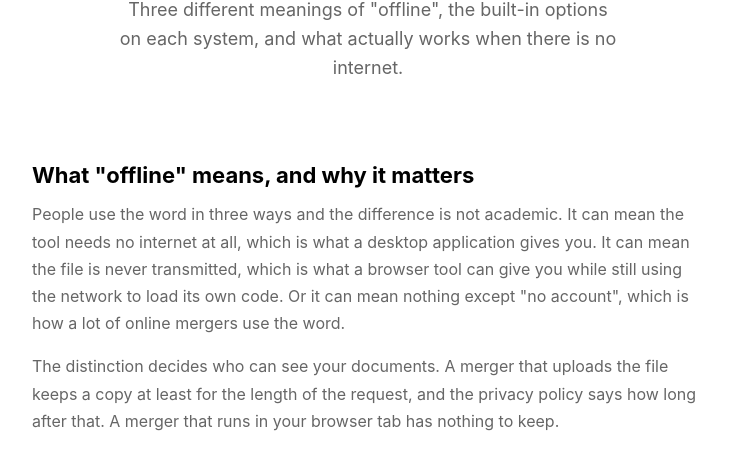
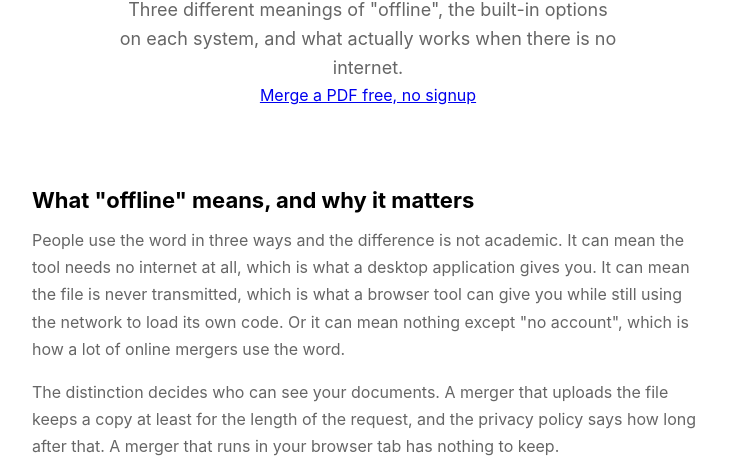
Before and after one commit to makszoom/pdf-merge, a plain HTML site: page merge-pdf-offline.html in a window 1280 px wide. Shown: the part 311-781 px from the top of the page, without its empty margins (272-1007 px from the left). Drawn offline with Linux system fonts and the light colour scheme.

Commit message:
seo: merge-pdf-offline.html

```diff
--- a/merge-pdf-offline.html
+++ b/merge-pdf-offline.html
@@ -95,6 +95,7 @@
         <section class="hero">
             <h1>Merge PDF Offline<br><span class="highlight">Without Sending the File Anywhere</span></h1>
             <p class="subtitle">Three different meanings of "offline", the built-in options on each system, and what actually works when there is no internet.</p>
+            <a class="cta-inline" href="/" style="margin-top:22px">Merge a PDF free, no signup</a>
         </section>
 
         <section class="seo-content">
```
